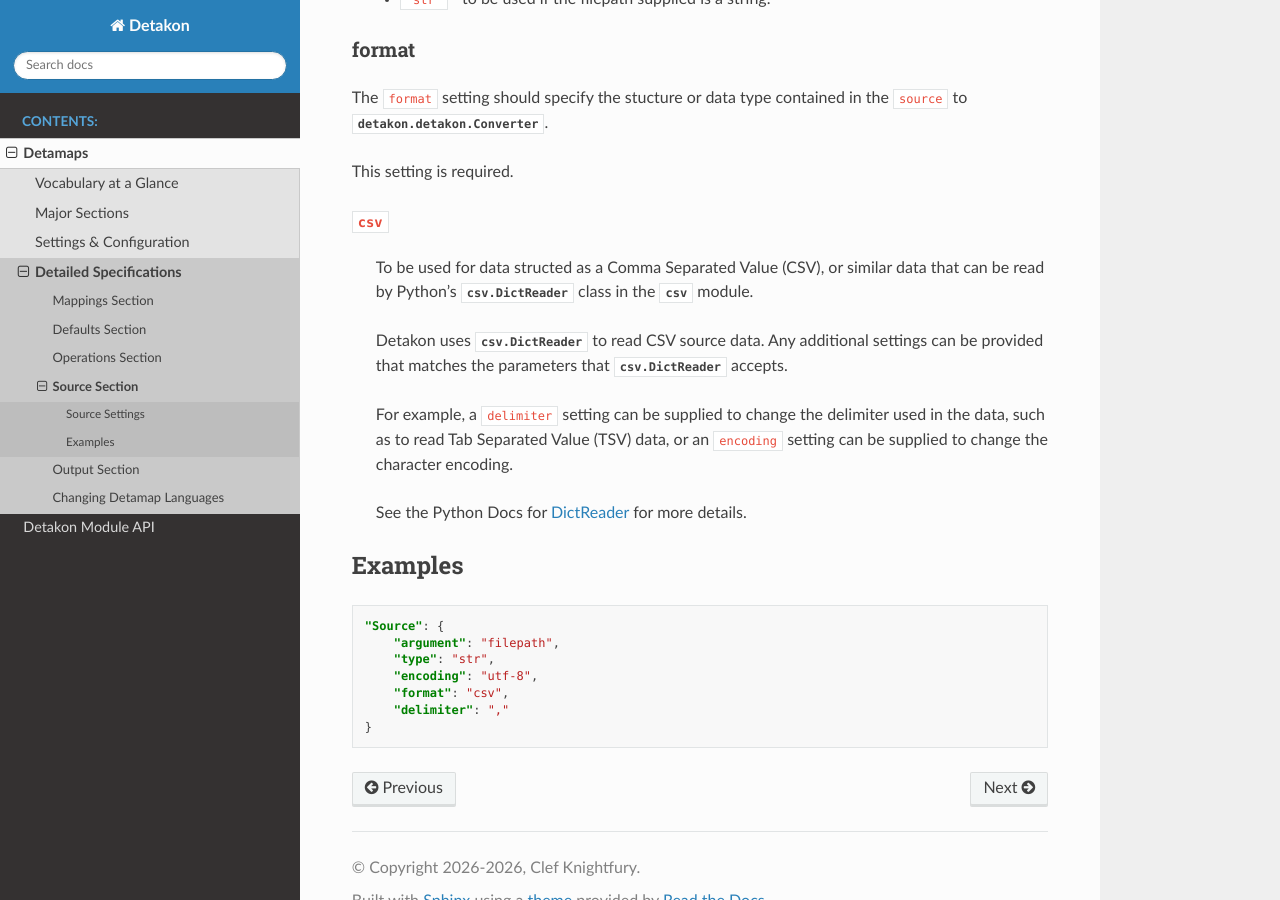
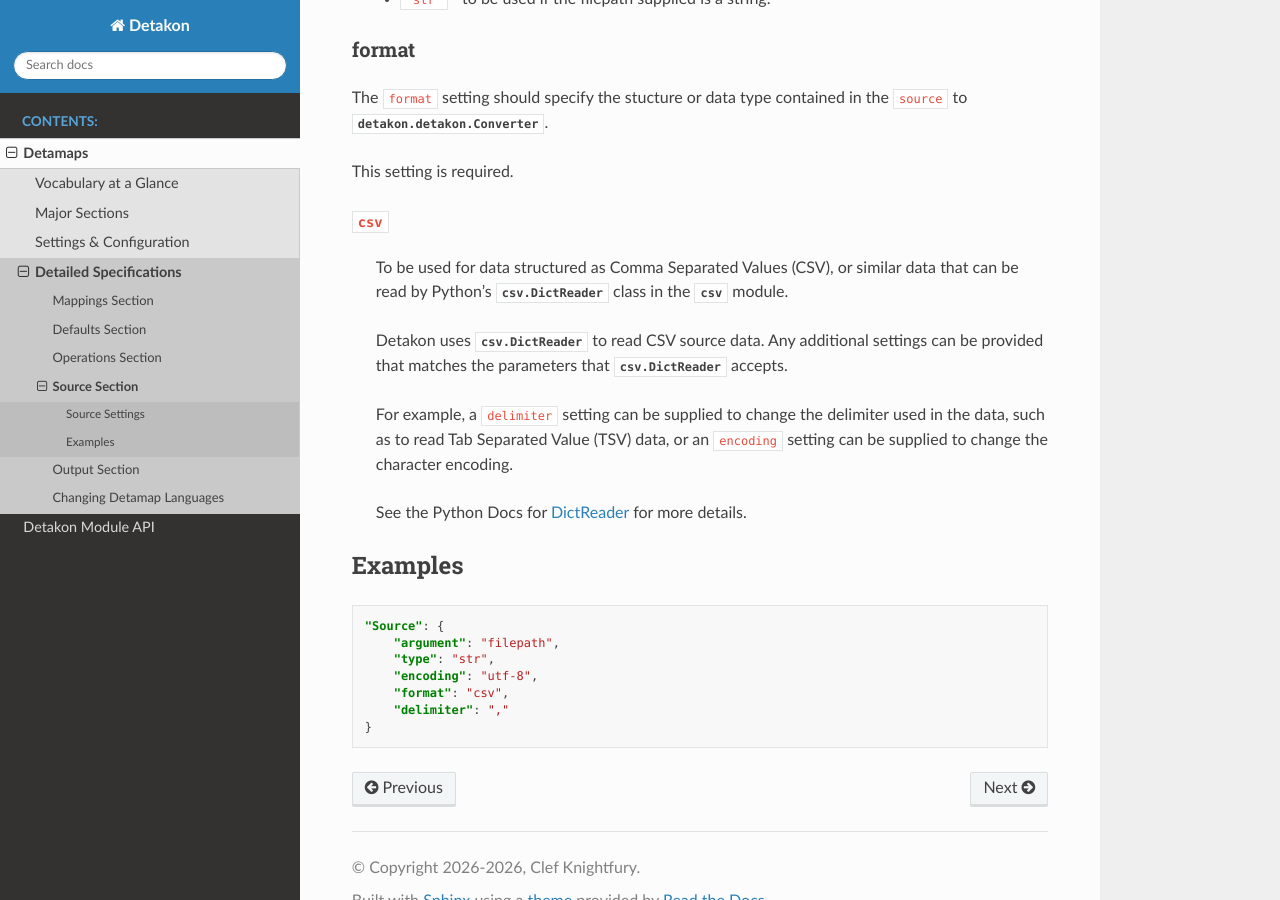
Before and after one commit to cknightfury/detakon, a Sphinx documentation site: the page built from docs/source/source.rst, in a window 1280 px wide and 900 px high, scrolled down 1062 px. Built offline with Sphinx 7.4.7 and the Read the Docs theme 3.1.0, drawn with Linux system fonts in a browser that asks for light colours.

Commit message:
fixed spelling error

```diff
--- a/docs/source/source.rst
+++ b/docs/source/source.rst
@@ -54,7 +54,7 @@
 
 ``csv``
 ^^^^^^^
-    To be used for data structed as a Comma Separated Value (CSV), or similar data that can be read by Python's :py:class:`csv.DictReader` class in the :py:mod:`csv` module.
+    To be used for data structured as Comma Separated Values (CSV), or similar data that can be read by Python's :py:class:`csv.DictReader` class in the :py:mod:`csv` module.
 
     Detakon uses :py:class:`csv.DictReader` to read CSV source data.  Any additional settings can be provided that matches the parameters that :py:class:`csv.DictReader` accepts.
 
```
